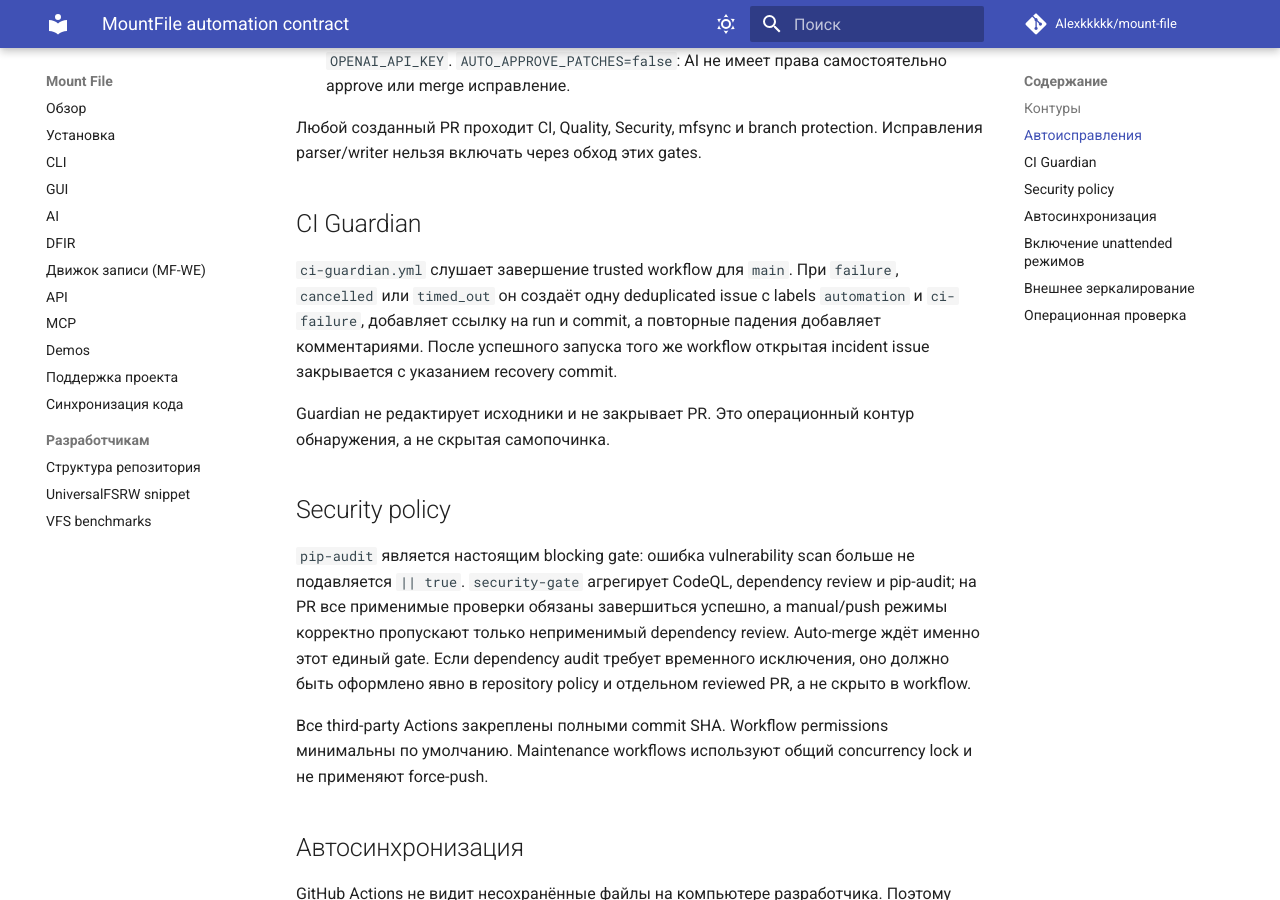
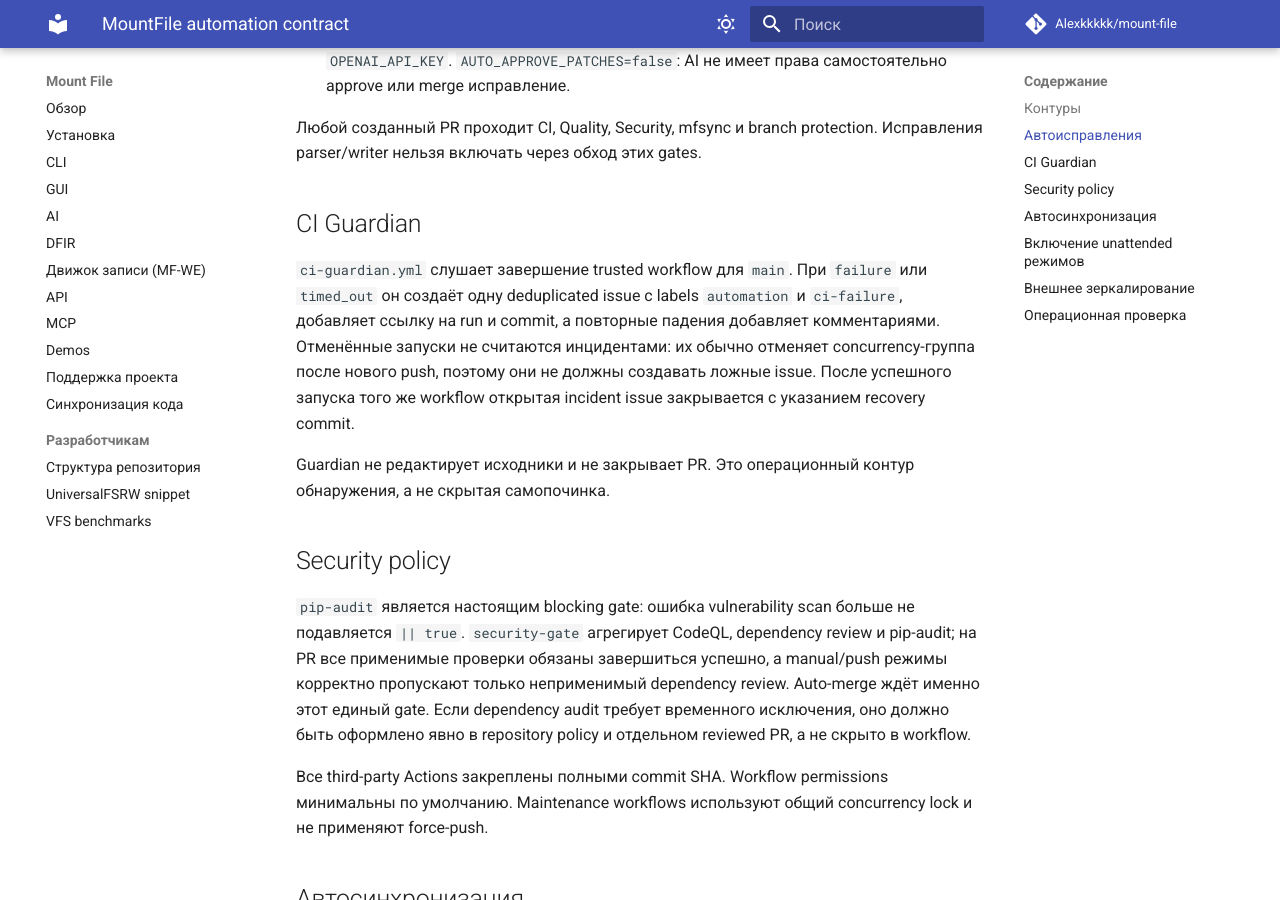
Before and after one commit to Alexkkkkk/mount-file, an MkDocs documentation site: the page built from docs/AUTOMATION.md, in a window 1280 px wide and 900 px high, scrolled down 1408 px. Built offline with MkDocs 1.6.1 and Material for MkDocs 9.7.7, drawn with Linux system fonts in a browser that asks for light colours; comment, search, counter and statistics services are not loaded.

Commit message:
fix(ci): ignore superseded cancelled runs (#394)
Co-authored-by: Alexkkkkk <1.02665324e+08+Alexkkkkk@users.noreply.github.com>

```diff
--- a/docs/AUTOMATION.md
+++ b/docs/AUTOMATION.md
@@ -27,7 +27,7 @@
 
 ## CI Guardian
 
-`ci-guardian.yml` слушает завершение trusted workflow для `main`. При `failure`, `cancelled` или `timed_out` он создаёт одну deduplicated issue с labels `automation` и `ci-failure`, добавляет ссылку на run и commit, а повторные падения добавляет комментариями. После успешного запуска того же workflow открытая incident issue закрывается с указанием recovery commit.
+`ci-guardian.yml` слушает завершение trusted workflow для `main`. При `failure` или `timed_out` он создаёт одну deduplicated issue с labels `automation` и `ci-failure`, добавляет ссылку на run и commit, а повторные падения добавляет комментариями. Отменённые запуски не считаются инцидентами: их обычно отменяет concurrency-группа после нового push, поэтому они не должны создавать ложные issue. После успешного запуска того же workflow открытая incident issue закрывается с указанием recovery commit.
 
 Guardian не редактирует исходники и не закрывает PR. Это операционный контур обнаружения, а не скрытая самопочинка.
 
```
Also changed, not shown: 2 other files.
